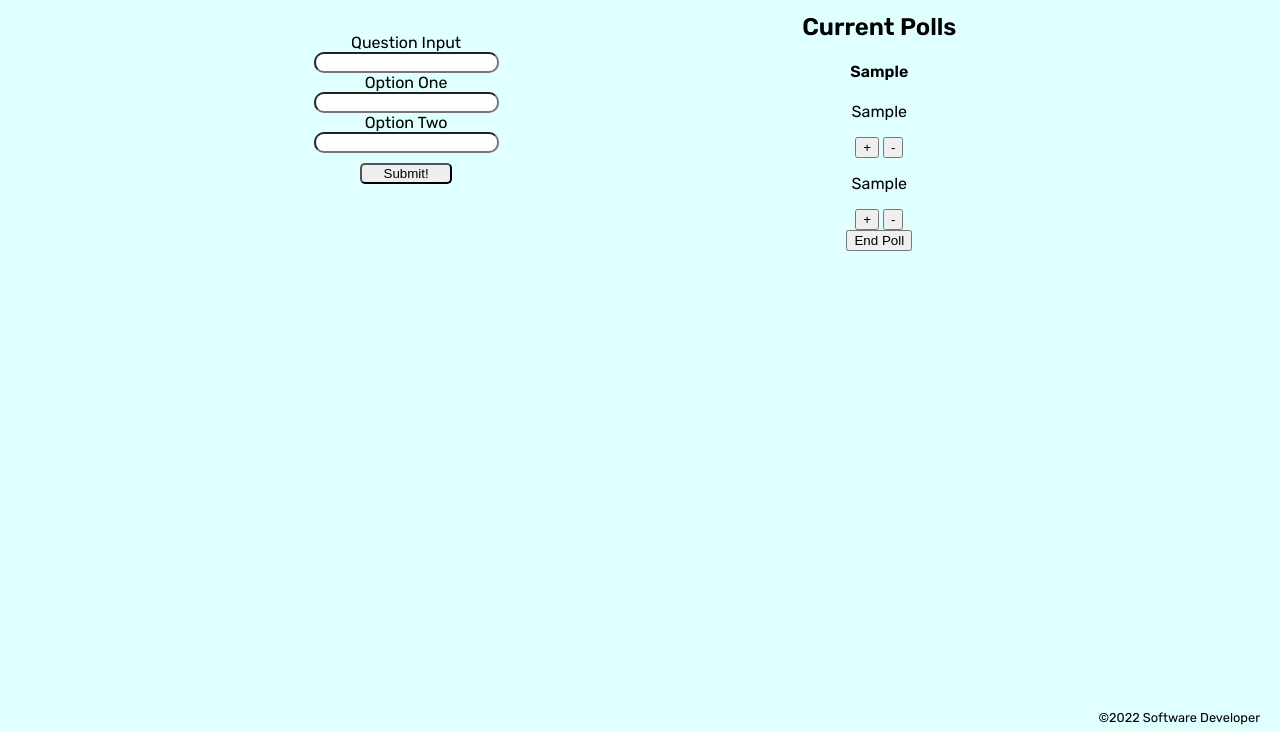
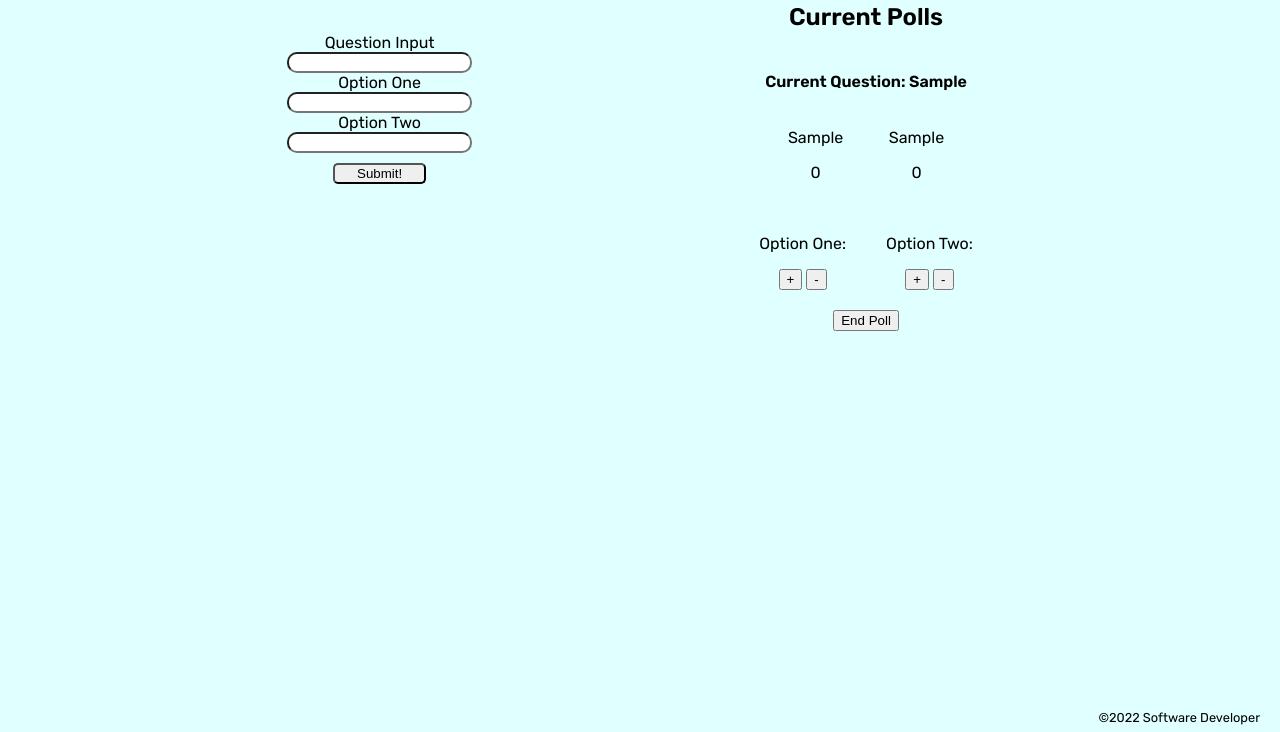
Before and after one commit to Eddie-Kuo/poll-tracker-supabase-from-scratch, a plain HTML site: page index.html in a window 1280 px wide. Both pictures are taken after typing "Sample", "Sample", "Sample" into the empty fields and a click on the button "Submit!". Shown: the part 68-800 px from the top of the page. Drawn offline with nearby package versions, Linux system fonts and the light colour scheme.

Commit message:
on submit, DOM renders current poll

```diff
--- a/app.js
+++ b/app.js
@@ -2,6 +2,7 @@
 
 // DOM elements
 const inputForm = document.querySelector('.input-section');
+const currentPoll = document.querySelector('.current-poll-container');
 const currentQuestionEl = document.querySelector('.current-question');
 const currentOptOne = document.querySelector('.current-opt-one');
 const currentOptTwo = document.querySelector('.current-opt-two');
@@ -11,10 +12,13 @@ const optTwoPlus = document.querySelector('.opt-two-plus');
 const optTwoMinus = document.querySelector('.opt-two-minus');
 
 
+
 // state
 let userQuestion = '';
 let optionOne = '';
 let optionTwo = '';
+let optionOneCount = 0;
+let optionTwoCount = 0;
 
 
 // form event listener
@@ -27,9 +31,98 @@ inputForm.addEventListener('submit', (event) => {
     optionOne = data.get('option-one');
     optionTwo = data.get('option-two');
 
-    currentQuestionEl.textContent = userQuestion;
-    currentOptOne.textContent = optionOne;
-    currentOptTwo.textContent = optionTwo;
+    // currentQuestionEl.textContent = userQuestion;
+    // currentOptOne.textContent = optionOne;
+    // currentOptTwo.textContent = optionTwo;
 
+    optionOneCount = 0;
+    optionTwoCount = 0;
     inputForm.reset();
+    displayCurrentPoll();
+
 });
+
+// render poll - then create a function to display the current poll in current poll el
+
+function renderOption(option, count) {
+    const optionDiv = document.createElement('div');
+    const optionName = document.createElement('p')
+    const optionScore = document.createElement('p');
+
+    optionName.textContent = option;
+    optionScore.textContent = count;
+
+    optionDiv.append(optionName, optionScore);
+    return optionDiv;
+}
+
+function renderPoll(poll) {
+    const div = document.createElement('div');
+    const optionDiv = document.createElement('div');
+    const question = document.createElement('h4');
+    const optionOneDiv = renderOption(poll.optionOne, poll.optionOneCount);
+    const optionTwoDiv = renderOption(poll.optionTwo, poll.optionTwoCount);
+
+    question.textContent = `Current Question: ${poll.userQuestion}`;
+    optionDiv.classList.add('current-poll-stats');
+
+    optionDiv.append(optionOneDiv, optionTwoDiv);
+    div.append(question, optionDiv);
+    return div;
+}
+
+function displayCurrentPoll() {
+    currentPoll.textContent = '';
+
+    const pollEl = renderPoll({ userQuestion, optionOne, optionOneCount, optionTwo, optionTwoCount });
+    currentPoll.append(pollEl);
+
+}
+
+
+
+
+
+
+
+
+
+
+
+
+// function renderOption(option, count) {
+//     const optDiv = document.createElement('div');
+//     const p = document.createElement('p');
+//     const scoreP = document.createElement('p');
+
+//     p.textContent = option;
+//     scoreP.textContent = count;
+
+//     optDiv.append(p, scoreP);
+//     return optDiv;
+// }
+
+// function renderPoll(poll) {
+//     const div = document.createElement('div');
+//     const question = document.createElement('h4');
+//     const optionTwoDiv = renderOption(poll.optionOne, poll.optionOneCount);
+//     const optionTwoDiv = renderOption(poll.optionTwo, poll.optionTwoCount);
+
+//     question.textContent = poll.userQuestion;
+//     div.classList.add('current-poll-stats');
+
+//     div.append(question, optionOneDiv, optionTwoDiv);
+//     return div;
+// }
+
+// function displayCurrentPoll() {
+//     currentPoll.textContent = '';
+
+//     currentQuestionEl.textContent = userQuestion;
+//     currentOptOne.textContent = optionOne;
+//     currentOptTwo.textContent = optionTwo;
+
+//     const pollEl = renderPoll({ userQuestion, optionOne, optionOneCount, optionTwo, optionTwoCount });
+
+//     currentPoll.append(pollEl);
+// }
--- a/index.html
+++ b/index.html
@@ -47,15 +47,25 @@
 
             <section class="right-section">
                 <h2>Current Polls</h2>
-                <div class="current-poll-container">
-                    <h4 class="current-question">Current Question:</h4>
-                    <p class="current-opt-one">Option One:</p>
-                    <button class="opt-one-plus">+</button>
-                    <button class="opt-one-minus">-</button>
-                    <p class="current-opt-two">Option Two:</p>
-                    <button class="opt-two-plus">+</button>
-                    <button class="opt-two-minus">-</button>
+
+                <div class="current-poll-container"> Current Polls:
+
                 </div>
+
+                <div class="voting">
+                    <div>
+                        <p>Option One:</p>
+                        <button class="opt-one-plus">+</button>
+                        <button class="opt-one-minus">-</button>
+                    </div>
+
+                    <div>
+                        <p>Option Two:</p>
+                        <button class="opt-two-plus">+</button>
+                        <button class="opt-two-minus">-</button>
+                    </div>
+                </div>
+
                 <button class="end-poll-button">End Poll</button>
             </section>
         </div>
--- a/styles/global.css
+++ b/styles/global.css
@@ -54,5 +54,26 @@ footer {
 .right-section {
     position: relative;
     top: -50px;
-    margin: 10px;
 }
+
+.voting {
+    display: flex;
+
+}
+
+.voting div {
+    margin: 20px;
+    width: 100%;
+}
+
+.current-poll-container {
+    display: flex;
+    flex-direction: row;
+    justify-content: center;
+}
+
+.current-poll-stats {
+    display: flex;
+    flex-direction: row;
+    justify-content: space-around;
+}
```
